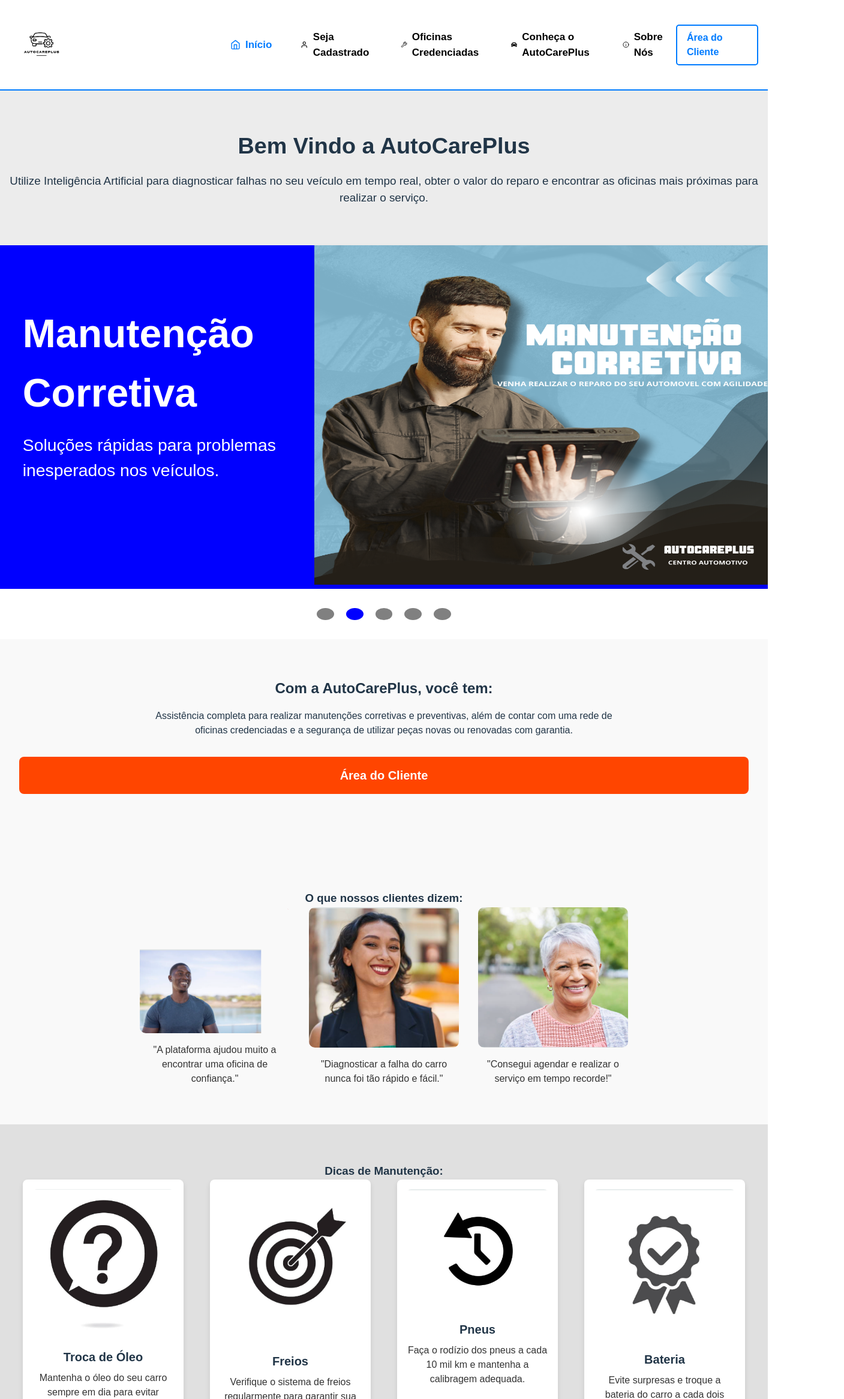
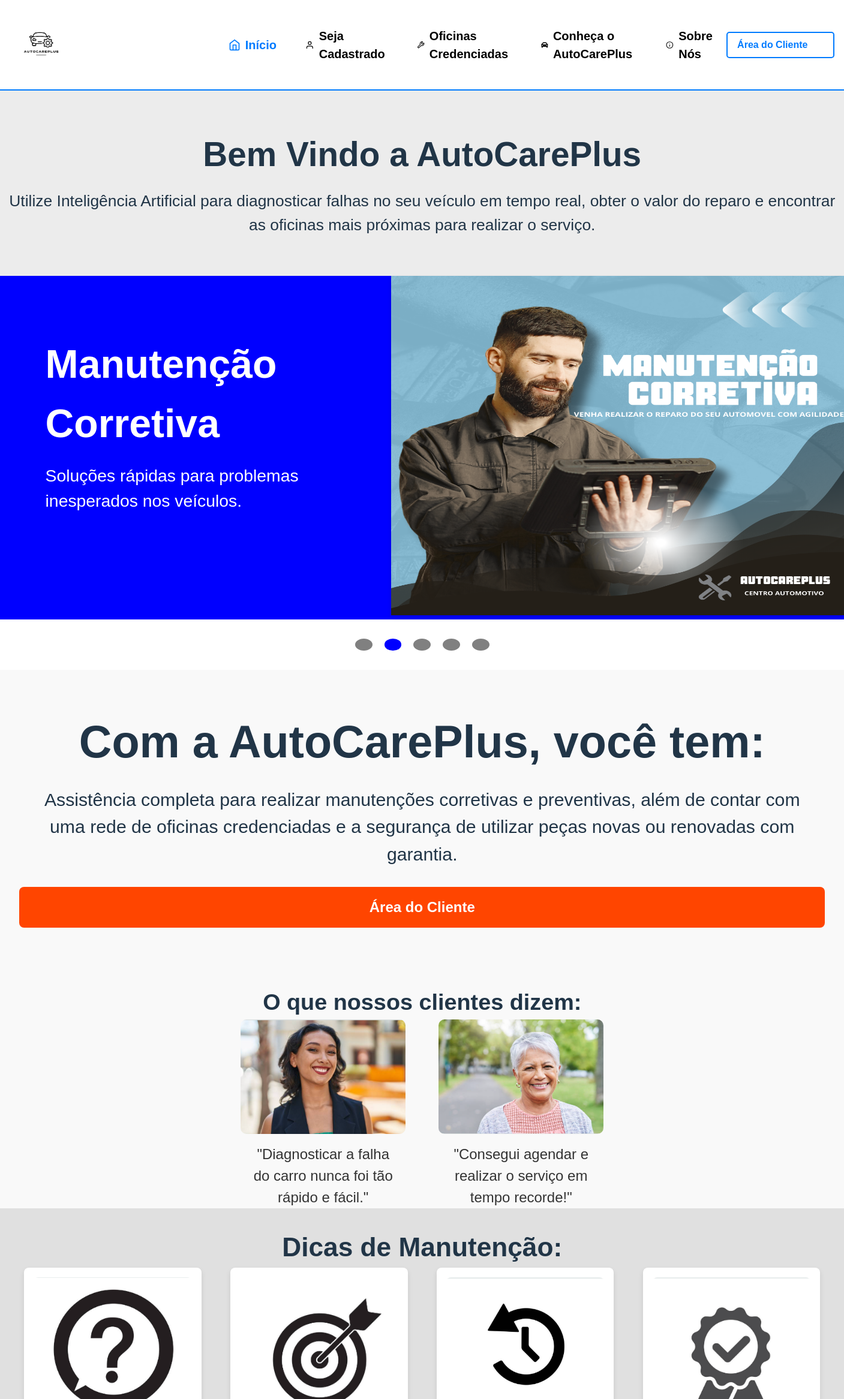
Before and after one commit to joao1015/AutoCarePlusReact, a React (Vite) app in the folder Sprint3/: page / in a window 1280 px wide. Shown: the top 2333 px of the page at 60% size, 1407 px wide, since content can reach past the window. Built offline with nearby package versions, Linux system fonts and the light colour scheme.

Commit message:
Realizando todos os medias queries para varios padrões de tela (os maiores agora) monitores e telas 15 polegadas de notebooks.

```diff
--- a/Sprint3/src/Componentes/ApresentacaoCliente/index.tsx
+++ b/Sprint3/src/Componentes/ApresentacaoCliente/index.tsx
@@ -28,11 +28,11 @@
   background-color: #ececec;
   width: 100%;
   h2 {
-    font-size: 1cm;
+    font-size: 1.5cm;
     margin-bottom: 1rem;
   }
   p {
-    font-size: 0.5cm;
+    font-size: 0.7cm;
   }
 
 
@@ -69,7 +69,22 @@
 
 const CarouselSection = styled.section`
 
-  @media (max-width: 2000px) {
+@media (max-width: 2600px) {
+  display: flex;
+  background-color: blue;
+  align-items: center;
+  height: 100%; /* Ajuste para preencher o container */
+  width: 100%; /* Ajuste para ocupar toda a largura */
+  }
+
+  @media (max-width: 2200px) {
+  display: flex;
+  justify-content: space-between;
+  align-items: center;
+  /* Ajuste para ocupar toda a largura */
+  }
+
+  @media (max-width: 1700px) {
   display: flex;
   justify-content: space-between;
   background-color: blue;
@@ -95,12 +110,30 @@
 
 const TextContainer = styled.div`
 
-
-  @media (max-width: 2000px){
+@media (max-width: 2600px){
   flex: 1;
   width: 10cm;
   height: 10cm;
-  padding-left: 1cm;
+  padding-left: 2cm;
+  color: #FFFF;
+  h2 {
+    font-size: 1.75cm;
+    margin-bottom: 1rem;
+  }
+  p {
+    font-size: 0.75cm;
+    color: #FFFF;
+  }
+
+  }
+
+
+
+
+  @media (max-width: 1700px){
+  flex: 1;
+  width: 10cm;
+  height: 10cm;
   color: #FFFF;
   h2 {
     font-size: 1.75cm;
@@ -139,7 +172,27 @@
 
 const ImageContainer = styled.div`
 
-  @media (max-width: 2000px){
+@media (max-width: 2600px){
+    flex: 1;
+  margin-left: 1cm; /* Adiciona espaçamento entre a imagem e o container */
+  img {
+    width: 35cm;
+    height: 25cm;
+    box-shadow: 0 4px 8px rgba(0, 0, 0, 0.1);
+  }
+  }
+
+  @media (max-width: 2200px){
+  flex: 1;
+  margin-left: 1cm; /* Adiciona espaçamento entre a imagem e o container */
+  img {
+    width: 30cm;
+    height: 20cm;
+    box-shadow: 0 4px 8px rgba(0, 0, 0, 0.1);
+  }
+  }
+
+  @media (max-width: 1700px){
     flex: 1;
   margin-left: 1cm; /* Adiciona espaçamento entre a imagem e o container */
   img {
@@ -163,7 +216,52 @@
 
 const ButtonsContainer = styled.div`
 
-@media (max-width: 2000px) {
+@media (max-width: 2600px) {
+  display: flex;
+  justify-content: center;
+  margin: 2rem 0; /* Ajuste a margem superior e inferior conforme necessário */
+  button {
+    background-color: #808080;
+    border: none;
+    width: 30px;
+    height: 30px;
+    margin: 0 10px; /* Espaçamento horizontal entre os botões */
+    cursor: pointer;
+    border-radius: 50%; /* Torna os botões redondos */
+    transition: background-color 0.3s ease;
+    display: flex;
+    align-items: center;
+    justify-content: center;
+    font-size: 0.75rem;
+    &:hover {
+      background-color: blue;
+    }
+  }
+}
+
+@media (max-width: 2200px) {
+  display: flex;
+  justify-content: center;
+  margin: 2rem 0; /* Ajuste a margem superior e inferior conforme necessário */
+  button {
+    background-color: #808080;
+    border: none;
+    width: 20px;
+    height: 20px;
+    margin: 0 10px; /* Espaçamento horizontal entre os botões */
+    cursor: pointer;
+    border-radius: 50%; /* Torna os botões redondos */
+    transition: background-color 0.3s ease;
+    display: flex;
+    align-items: center;
+    justify-content: center;
+    font-size: 0.75rem;
+    &:hover {
+      background-color: blue;
+    }
+  }
+
+@media (max-width: 1700px) {
   display: flex;
   justify-content: center;
   margin: 2rem 0; /* Ajuste a margem superior e inferior conforme necessário */
@@ -208,6 +306,7 @@
       margin: 0 5px;
     }
   }
+}
 `;
 
 const InfoSection = styled.section`
@@ -223,6 +322,38 @@
     margin-bottom: 1rem;
     max-width: 800px;
     margin: 0 auto;
+  }
+
+  @media (max-width: 2600px){
+    padding: 4rem 2rem;
+  text-align: center;
+  background-color: #f9f9f9;
+  h3 {
+    font-size: 2cm;
+    margin-bottom: 1rem;
+  }
+  p {
+    font-size: 0.8cm;
+    margin-bottom: 1rem;
+    max-width: 95%;
+    margin: 0 auto;
+  }
+  }
+
+  @media (max-width: 430px){
+  padding: 4rem 2rem;
+  text-align: center;
+  background-color: #f9f9f9;
+  h3 {
+    font-size: 1cm;
+    margin-bottom: 1rem;
+  }
+  p {
+    font-size: 0.5cm;
+    margin-bottom: 1rem;
+    max-width: 95%;
+    margin: 0 auto;
+  }
   }
 
 `;
@@ -243,19 +374,26 @@
   &:hover {
     background-color: #e63946;
   }
+
+  @media (max-width: 2600px){
+    font-size: 1.5rem;
+  }
 `;
 
 const TestimonialsSection = styled.section`
-  padding: 4rem 0;
   background-color: #f9f9f9;
   text-align: center;
+
+  h3{
+    font-size: 1cm;
+  }
 `;
 
 const TestimonialsContainer = styled.div`
   display: flex;
   justify-content: center;
   flex-wrap: wrap;
-  gap: 2rem;
+  gap: 5rem;
 `;
 
 const Testimonial = styled.div`
@@ -266,15 +404,15 @@
 `;
 
 const TestimonialImage = styled.img`
-  width: 100%;
-  height: 100%;
+  width: 110%;
+  height: 110%;
   border-radius: 10px;
   object-fit: cover;
   margin-bottom: 1rem;
 `;
 
 const TestimonialText = styled.p`
-  font-size: 1rem;
+  font-size: 1.5rem;
   color: #333;
   max-width: 100%;
   margin: 0;
@@ -282,9 +420,10 @@
 `;
 
 const TipsSection = styled.section`
-  padding: 4rem 2rem;
+  padding: 2rem 2rem;
   background-color: #e0e0e0;
   text-align: center;
+  font-size: 1cm;
 `;
 
 const TipsContainer = styled.div`
@@ -308,11 +447,11 @@
     margin-bottom: 1rem;
   }
   h4 {
-    font-size: 1.25rem;
+    font-size: 1.5rem;
     margin-bottom: 0.5rem;
   }
   p {
-    font-size: 1rem;
+    font-size: 1.5rem;
     color: #333;
   }
 
@@ -379,10 +518,6 @@
         <h3>O que nossos clientes dizem:</h3>
         <TestimonialsContainer>
           <Testimonial>
-            <TestimonialImage src={testimonial1} alt="Depoimento Cliente 1" />
-            <TestimonialText>"A plataforma ajudou muito a encontrar uma oficina de confiança."</TestimonialText>
-          </Testimonial>
-          <Testimonial>
             <TestimonialImage src={testimonial2} alt="Depoimento Cliente 2" />
             <TestimonialText>"Diagnosticar a falha do carro nunca foi tão rápido e fácil."</TestimonialText>
           </Testimonial>
--- a/Sprint3/src/Componentes/Cabecalho/index.tsx
+++ b/Sprint3/src/Componentes/Cabecalho/index.tsx
@@ -25,6 +25,7 @@
     border-bottom: 2px solid #007bff;
   }
 
+
   @media (max-width: 1028px) {
     height: 10cm;
     flex-direction: column;
@@ -47,8 +48,17 @@
 
 const Logo = styled.img`
 
+@media (max-width: 2600px){
+    width: 14%;
 
-  @media (max-width: 2000px){
+
+  }
+  @media (max-width: 2200px){
+    width: 16%;
+
+
+  }
+  @media (max-width: 1700px){
     width: 30%;
 
   }
@@ -80,6 +90,8 @@
   gap: 1rem;
   flex-grow: 1;
   justify-content: flex-start;
+
+
 
   @media (max-width: 1024px) {
   width: auto;
@@ -126,6 +138,23 @@
     color: #007bff;
   }
 
+
+  @media (max-width: 2600px) {
+  width: auto;
+  font-size: 27px;
+}
+
+
+@media (max-width: 2200px) {
+  width: auto;
+  font-size: 20px;
+}
+
+@media (max-width: 1700px) {
+  width: auto;
+  font-size: 20px;
+}
+
   @media (max-width: 1024px) {
   width: auto;
   font-size: 22px;
@@ -157,8 +186,22 @@
     background-color: #007bff;
     color: #ffffff;
   }
-  @media (max-width: 2000px){
-    width: 10cm;
+  @media (max-width: 2600px){
+    margin-right: 3cm;
+    width: 5.2cm;
+
+  }
+
+  @media (max-width: 2200px){
+    margin-left: 2cm;
+    width: 6cm;
+
+  }
+
+  @media (max-width: 1700px){
+    width: 14cm;
+    margin-left: 0cm;
+    margin-right: 0cm;
 
   }
 
```
